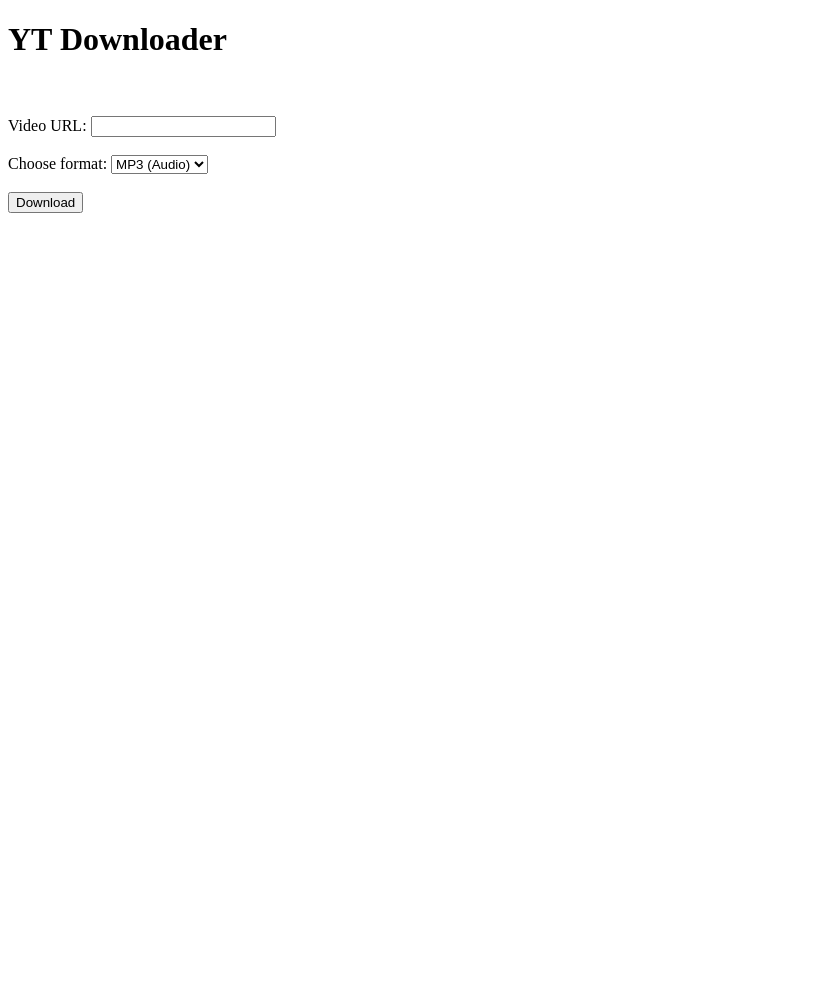
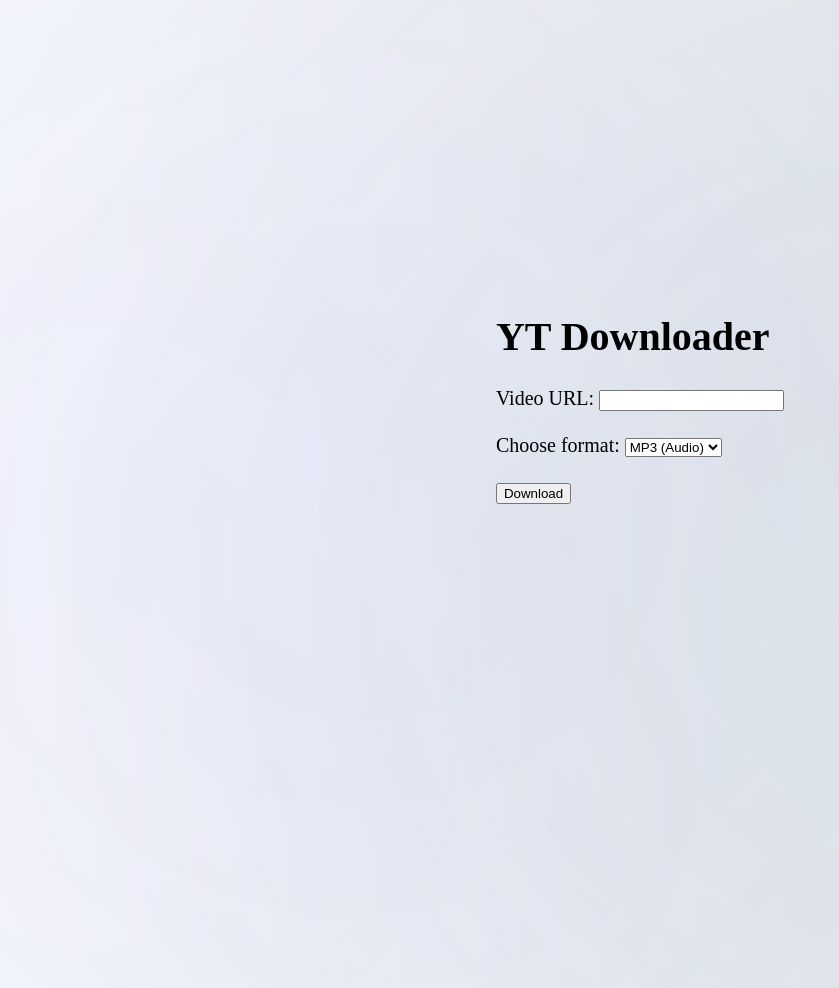
Before and after one commit to uosyph/yt_downloader, a Flask app: page / in a window 1280 px wide. Shown: the whole page, without its empty margins (0-839 px from the left). Run offline with Flask 3, Linux system fonts and the light colour scheme.

Commit message:
Add background

```diff
--- /dev/null
+++ b/static/background.css
@@ -0,0 +1,56 @@
+.background {
+	position: absolute;
+	overflow: hidden;
+	width: 100%;
+	height: 100%;
+	top: 0;
+	left: 0;
+	background: linear-gradient(to right, #ffffff, #ece9e6);
+	display: flex;
+	flex-grow: 1;
+	z-index: -1;
+}
+
+.background div {
+	position: absolute;
+	border-radius: 100%;
+	height: 0;
+	filter: blur(240vw);
+	opacity: 0.4;
+}
+
+.background div:nth-child(1) {
+	background: linear-gradient(132deg, #1fcfc3 0%, #1f91cf 100%);
+	width: 70%;
+	padding-top: 70%;
+	left: 71%;
+	top: 60%;
+	transform: translateX(-50%) translateY(-50%);
+}
+
+.background div:nth-child(2) {
+	background: linear-gradient(132deg, #0800ff 0%, #e32be3 100%);
+	width: 61%;
+	padding-top: 51%;
+	left: 28%;
+	top: 52%;
+	transform: translateX(-50%) translateY(-50%);
+}
+
+.background div:nth-child(3) {
+	background: linear-gradient(132deg, #ecfdf2 0%, #428425 100%);
+	width: 30%;
+	padding-top: 30%;
+	left: 8%;
+	top: 80%;
+	transform: translateX(-50%) translateY(-50%);
+}
+
+.background div:nth-child(4) {
+	background: linear-gradient(132deg, #e5a50a 0%, #f8e45c 100%);
+	width: 18%;
+	padding-top: 18%;
+	left: 88%;
+	top: 64%;
+	transform: translateX(-50%) translateY(-50%);
+}
--- a/static/style.css
+++ b/static/style.css
@@ -0,0 +1,18 @@
+html,
+body {
+	height: 100%;
+	margin: 0;
+}
+
+.container {
+	display: flex;
+	flex-direction: column;
+	justify-content: center;
+	align-items: center;
+	height: 80vh;
+	font-size: 20px;
+}
+
+.form {
+	padding: 45px;
+}
--- a/templates/index.html
+++ b/templates/index.html
@@ -5,14 +5,22 @@
     <meta name="viewport" content="width=device-width, initial-scale=1.0">
     <title>YT Downloader</title>
     <link rel="stylesheet" href="{{ url_for('static', filename='style.css') }}">
+    <link rel="stylesheet" href="{{ url_for('static', filename='background.css') }}">
 </head>
 <body>
+    <div class="background">
+        <div></div>
+        <div></div>
+        <div></div>
+        <div></div>
+    </div>
+    <div class="container">
+        <div class="form">
             <h1>YT Downloader</h1>
 
             {% with msg = get_flashed_messages() %}
                 {% if msg: %}<div class="msg">{{ msg[0] }}</div>{% endif %}
             {% endwith %}
-    <br><br>
 
             <form action="{{ url_for('download') }}" method="POST">
                 <label for="url">Video URL:</label>
@@ -28,5 +36,7 @@
 
                 <button type="submit">Download</button>
             </form>
+        </div>
+    </div>
 </body>
 </html>
```
Lines whose indentation alone changed are shown as unchanged.
